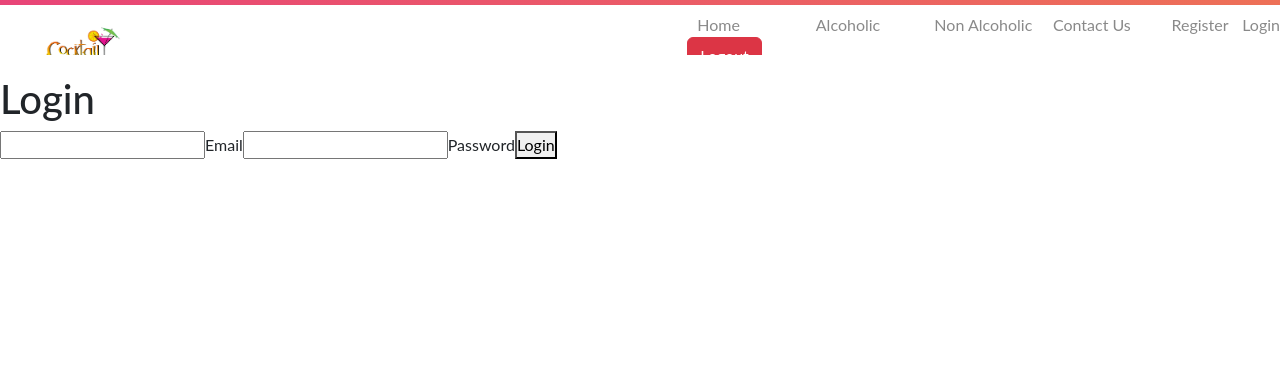
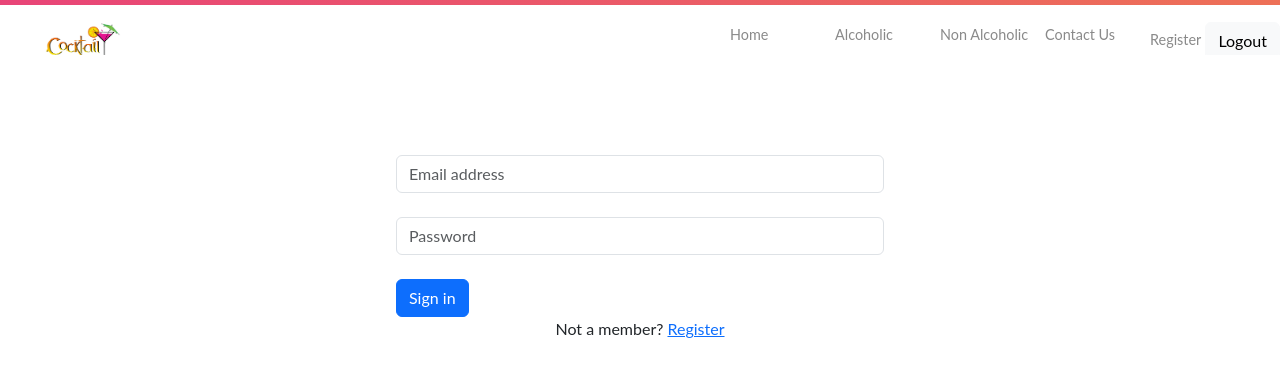
Before and after one commit to GabrielMelhem/Cocktail_App, a React (Create React App) app: page /login in a window 1280 px wide. Shown: the top 376 px of the page. Built offline with nearby package versions, Linux system fonts and the light colour scheme; no server answers.

Commit message:
log in/ sign in updated

```diff
--- a/src/components/CocktailCategory/CocktailCategory.js
+++ b/src/components/CocktailCategory/CocktailCategory.js
@@ -1,5 +1,4 @@
 import React from "react";
-import { useState, useEffect } from 'react';
 import { Link} from 'react-router-dom';
 
 import {
@@ -14,23 +13,15 @@ import {
 
 
 function CocktailCategory() {
-  const [position, setPosition] = useState(0);
 
-  useEffect(() => {
-    const interval = setInterval(() => {
-      setPosition(prevPosition => prevPosition + 1);
-    }, 50);
-
-    return () => clearInterval(interval);
-  }, []);
   return (
     <CategorySection>
       {/* <div className="container"> */}
-        <CategoryTitle>
-          <Span style={{ left: `${position}px` }}>Cocktail Category</Span>
-        </CategoryTitle>
+        <h4 className="title" style={{ fontSize: "30px" ,marginLeft:'5%', marginTop: '30px'}}>
+          <span >Cocktail Category</span>
+        </h4>
         <CategoryPart first="1">
-          <PartTitle><Link to="/Alcoholic" style={{ textDecoration: "none" }}>AlCoholic</Link></PartTitle>
+          <PartTitle><Link to="/Alcoholic" style={{ textDecoration: "none" , color:"gray", margin: '0'}}>AlCoholic</Link></PartTitle>
           <PartLine />
           <PartDesc>
             Explore all the Drinks and Cocktails, that contain alcohol.
@@ -38,7 +29,7 @@ function CocktailCategory() {
         </CategoryPart>
 
         <CategoryPart>
-          <PartTitle><Link to="/Non_Alcoholic" style={{ textDecoration: "none" }}>Non AlCoholic</Link></PartTitle>
+          <PartTitle><Link to="/Non_Alcoholic" style={{ textDecoration: "none", color:"gray" }}>Non AlCoholic</Link></PartTitle>
           <PartLine />
           <PartDesc>
           Explore all the Drinks and Cocktails, that don't contain alcohol.
--- a/src/components/CocktailCategory/style.js
+++ b/src/components/CocktailCategory/style.js
@@ -37,8 +37,7 @@ export const CategoryPart = styled.div`
 `;
 export const PartTitle = styled.h4`
   font-size: 25px;
-  color: #eb5424;
-  margin-bottom: 20px;
+  margin-top: 10px;
 `;
 export const PartLine = styled.hr`
   width: 60%;
@@ -46,7 +45,7 @@ export const PartLine = styled.hr`
   margin-bottom: 20px;
 `;
 export const PartDesc = styled.p`
-  font-size: 14px;
-  color: black;
+  font-size: 18px;
+  color: gray;
   padding: 20px;
 `;
--- a/src/components/CocktailLetter/CocktailLetter.js
+++ b/src/components/CocktailLetter/CocktailLetter.js
@@ -8,12 +8,9 @@ const CocktailLetter = () => {
 
   return (
     <div>
-      <h2
-        className="title"
-        style={{ fontSize: "40px", marginLeft: "5%", marginTop: "40px" }}
-      >
-        <span>Search By Letter</span>
-      </h2>
+      <h4 className="title" style={{ fontSize: "30px" ,marginLeft:'5%', marginTop: '30px'}}>
+          <span >Cocktail Letter</span>
+      </h4>
       <div className="lettersLink">
         {alphabet &&
           alphabet.map((letter,index) => {
--- a/src/components/CocktailsByName/CocktailsByName.js
+++ b/src/components/CocktailsByName/CocktailsByName.js
@@ -31,11 +31,11 @@ const CocktailsByName = () => {
 
   return (
     <>
-      <h2 className="title" style={{ fontSize: "40px" ,marginLeft:'5%', marginTop: '30px'}}>
-        <span >Search By Cocktail Name</span>
-      </h2>
+      <h4 className="title" style={{ fontSize: "30px" ,marginLeft:'5%', marginTop: '30px'}}>
+          <span >Cocktail Name</span>
+      </h4>
 
-      <CocktailInput
+      <CocktailInput style={{ width: "40%"}}
         cocktailSelection={cocktailSelection}
         selectedCocktail={selectedCocktail}
         setSelectedCocktail={setSelectedCocktail}
--- a/src/components/Footer/Footer.js
+++ b/src/components/Footer/Footer.js
@@ -27,19 +27,19 @@ function Footer() {
             href="https://github.com/GabrielMelhem/Cocktail_App"
             className="me-4 text-reset"
           >
-            <IoLogoGithub color="#211F1F" size={40} />
+            <IoLogoGithub color="secondary" size={40} />
           </a>
           <a
             href="https://www.linkedin.com/in/gabriel-melhem-9b714821a/"
             className="me-4 text-reset"
           >
-            <IoLogoLinkedin color="#0077B5" size={40} />
+            <IoLogoLinkedin color="secondary" size={40} />
           </a>
           <Link to="" className="me-4 text-reset">
-            <IoLogoFacebook color="#3b5998" size={40} />
+            <IoLogoFacebook color="secondary" size={40} />
           </Link>
           <Link to="" className="me-4 text-reset">
-            <IoLogoSlack color="#4A154B" size={40} />
+            <IoLogoSlack color="secondary" size={40} />
           </Link>
         </div>
       </section>
@@ -79,7 +79,7 @@ function Footer() {
               <h6 className="text-uppercase fw-bold mb-4">Contact</h6>
               <p>
                 <FaHome size={15} className="me-3" color="secondary" />
-                 Paulsborner Str. 88, 10709 Berlin
+                 Berlin, 10709 Berlin
               </p>
               <p>
                 <FaEnvelope size={13} className="me-3" color="secondary" />
--- a/src/components/Home/Home.js
+++ b/src/components/Home/Home.js
@@ -9,12 +9,22 @@ import CocktailCategory from "../CocktailCategory/CocktailCategory.js";
 import CocktailsByName from "../CocktailsByName/CocktailsByName.js";
 import Footer from "../Footer/Footer";
 import CocktailLetter from "../CocktailLetter/CocktailLetter.js";
-
+import { useState, useEffect } from "react";
 import { useContext } from "react";
 import { app } from "../../config/firebaseConfig";
-import {AuthContext} from "../../context/AuthContext";
+import { AuthContext } from "../../context/AuthContext";
+import {userTitle,Span} from './style.js';
 
 function Home() {
+  const [position, setPosition] = useState(0);
+
+  useEffect(() => {
+    const interval = setInterval(() => {
+      setPosition((prevPosition) => prevPosition + 1);
+    }, 50);
+
+    return () => clearInterval(interval);
+  }, []);
 
   // Subscribe Home to the context
   const { user } = useContext(AuthContext);
@@ -44,7 +54,13 @@ function Home() {
           </MDBCarouselCaption>
         </MDBCarouselItem>
       </MDBCarousel>
-      <h4>Welcome {user ? user.email : "misterious user"} to my App</h4>
+
+      <userTitle>
+        <Span style={{ left: `${position}px` , marginTop:'750px'}}>
+          Welcome {user ? user.email : " Gast"} to Cocktail App
+        </Span>
+      </userTitle>
+
       <div className="categorySection">
         <CocktailCategory />
       </div>
--- a/src/components/Home/style.js
+++ b/src/components/Home/style.js
@@ -1 +1,17 @@
 import styled from "styled-components";
+
+export const userTitle = styled.div`
+  font-size: 40px;
+  position: relative;
+  width: 100%;
+  height: 50px; /* Set your desired height */
+  overflow: hidden;
+`;
+export const Span = styled.span`
+  font-weight: normal;
+  position: absolute;
+  top: 50%;
+  transform: translateY(-50%);
+  white-space: nowrap;
+  transition: all 0.5s ease;
+`;
--- a/src/components/Navbar/Navbar.js
+++ b/src/components/Navbar/Navbar.js
@@ -28,7 +28,7 @@ const Navbar = () => {
               <Link to="/">Home</Link>
             </li>
             <li className="nav-item">
-              <Link to="/Alcoholic">Alcoholic</Link>
+              <Link to="/Alcoholic">Alcoholic</Link>{' '}
             </li>
             <li className="nav-item">
               <Link to="/Non_Alcoholic">Non Alcoholic</Link>
@@ -36,10 +36,18 @@ const Navbar = () => {
             <li className="nav-item">
               <Link to="/contact">Contact Us</Link>
             </li>
-            <li className="nav-item">
-              <Link to="register">Register</Link> <Link to="login">Login</Link>
+
+             <li className="nav-item">
+              <Link to="/register">Register</Link>{" "}
+              {user ? (
+                <Button variant="light" onClick={logoutUser}>
+                  Logout
+                </Button>
+              ) : (
+                <Link to="/login">Login</Link>
+              )}
             </li>
-            <li className="nav-item">
+            {/* <li className="nav-item">
               {user ? (
                 <Button variant="danger" onClick={logoutUser}>
                   Logout
@@ -47,7 +55,7 @@ const Navbar = () => {
               ) : (
                 <Button variant="info">Login</Button>
               )}
-            </li>
+            </li> */}
           </ul>
         </nav>
       </div>
--- a/src/components/Navbar/navBar.css
+++ b/src/components/Navbar/navBar.css
@@ -57,11 +57,11 @@
 
 .nav-item a {
   color: #00000076;
-  font-size: 1rem;
+  font-size: 0.9rem;
   font-weight: 400;
   text-decoration: none;
   transition: color 0.3s ease-out;
-  margin-left: 10px;
+  margin-left: -25px;
 }
 
 .nav-item a:hover {
--- a/src/pages/Login.js
+++ b/src/pages/Login.js
@@ -1,6 +1,8 @@
-import React from 'react'
+import React from "react";
 import { useContext, useState } from "react";
 import { AuthContext } from "../context/AuthContext";
+import { Link } from "react-router-dom";
+import { MDBInput, MDBBtn } from "mdb-react-ui-kit";
 
 const Login = () => {
   const [email, setEmail] = useState("");
@@ -19,22 +21,51 @@ const Login = () => {
 
   const handleLogin = (e) => {
     e.preventDefault();
-     console.log("email, password :>> ", email, password);
+    console.log("email, password :>> ", email, password);
     login(email, password);
   };
 
   return (
-    <>
-      <h1>Login</h1>
+    <div className="container" style={{ width: "40%", marginTop: "100px" }}>
+      {/* <h1>Login</h1>
       <form onSubmit={handleLogin}>
         <input type="email" id="email" onChange={handleEmailChange} />
         <label htmlFor="email">Email</label>
         <input type="password" id="password" onChange={handlePasswordChange} />
         <label htmlFor="password">Password</label>
         <button type="submit">Login</button>
+      </form> */}
+      <form onSubmit={handleLogin}>
+        <MDBInput
+          className="mb-4"
+          type="email"
+          id="email"
+          placeholder="Email address"
+          onChange={handleEmailChange}
+        />
+        <MDBInput
+          className="mb-4"
+          type="password"
+          id="password"
+          placeholder="Password"
+          onChange={handlePasswordChange}
+        />
+        <MDBBtn
+          type="submit"
+          className="text-center"
+          style={{ textAlign: "center" }}
+        >
+          Sign in
+        </MDBBtn>
+
+        <div className="text-center">
+          <p>
+            Not a member? <Link to="/register">Register</Link>
+          </p>
+        </div>
       </form>
-    </>
-  )
-}
+    </div>
+  );
+};
 
-export default Login
+export default Login;
--- a/src/pages/Register.js
+++ b/src/pages/Register.js
@@ -1,6 +1,8 @@
-import React from 'react'
+import React from "react";
 import { useContext, useState } from "react";
 import { AuthContext } from "../context/AuthContext";
+import { Link } from "react-router-dom";
+import { MDBInput, MDBBtn } from "mdb-react-ui-kit";
 
 const Register = () => {
   const [email, setEmail] = useState("");
@@ -18,22 +20,47 @@ const Register = () => {
 
   const handleRegister = (e) => {
     e.preventDefault();
-      console.log("email, password :>> ", email, password);
+    console.log("email, password :>> ", email, password);
     register(email, password);
   };
 
   return (
     <>
-      <h1>Register</h1>
+      {/* <h1>Register</h1>
       <form onSubmit={handleRegister}>
         <input type="email" id="email" onChange={handleEmailChange} />
         <label htmlFor="email">Email</label>
         <input type="password" id="password" onChange={handlePasswordChange} />
         <label htmlFor="password">Password</label>
         <button type="submit">Register</button>
-      </form>
+      </form> */}
+      <div className="container" style={{ width: "40%", marginTop: "100px" }}>
+        <form onSubmit={handleRegister}>
+          <MDBInput
+            className="mb-4"
+            type="email"
+            id="email"
+            placeholder="Email address"
+            onChange={handleEmailChange}
+          />
+          <MDBInput
+            className="mb-4"
+            type="password"
+            id="password"
+            placeholder="Password"
+            onChange={handlePasswordChange}
+          />
+          <MDBBtn
+            type="submit"
+            className="text-center"
+            style={{ textAlign: "center" }}
+          >
+            Register
+          </MDBBtn>
+        </form>
+      </div>
     </>
-  )
-}
+  );
+};
 
-export default Register
+export default Register;
```
